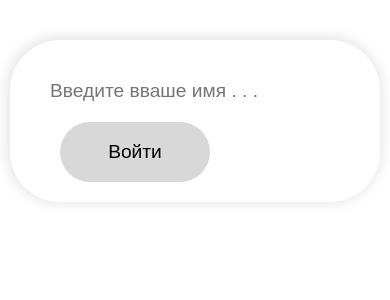
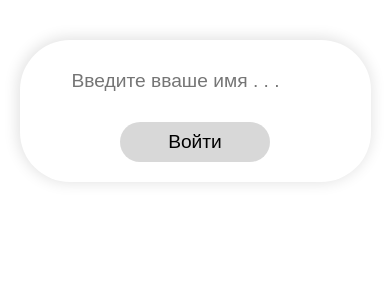
Before and after one commit to Mysteriya/forum-app, an Angular app: page / in a window 390 px wide. Shown: the top 300 px of the page. Built offline with nearby package versions, Linux system fonts and the light colour scheme.

Commit message:
update №9

```diff
--- a/src/app/app.component.scss
+++ b/src/app/app.component.scss
@@ -6,12 +6,11 @@ main{
         position: relative;
         top: 30px;
 
-        border-radius: 50px;
-
         min-width: 90%;
         height: 100%;
 
         box-shadow: -1px -1px 15px 1px rgb(224, 224, 224);
+        border-radius: 50px;
 
         margin: 10px;
 
--- a/src/app/app.component.ts
+++ b/src/app/app.component.ts
@@ -1,5 +1,5 @@
 import { Component } from '@angular/core';
-import { RouterOutlet } from '@angular/router';
+import { Router, RouterOutlet } from '@angular/router';
 
 @Component({
   selector: 'app-root',
@@ -9,4 +9,18 @@ import { RouterOutlet } from '@angular/router';
   styleUrl: './app.component.scss'
 })
 
-export class AppComponent {}
+export class AppComponent {
+  constructor(private router: Router){}
+
+      public ngOnInit(): void {
+        const data = window.localStorage.getItem("forumUser")
+
+        if(data !== null){
+          this.router.navigate(['/publication'])
+
+        }else{
+          this.router.navigate(['/'])
+
+        }
+      }
+}
--- a/src/components/comment/comment.component.html
+++ b/src/components/comment/comment.component.html
@@ -11,7 +11,7 @@
     <div>
       <p class="name">{{ comment.userName }}</p>
     </div>
+
+    <p class="text">{{ comment.text }}</p>
   </div>
-
-  <p class="text">{{ comment.text }}</p>
 </div>
--- a/src/components/comment/comment.component.scss
+++ b/src/components/comment/comment.component.scss
@@ -1,23 +1,20 @@
 .comment{
-    width: 98%;
+    width: 100%;
     height: 100%;
 
-    padding: 10px;
     margin-top: 20px;
-
     border-radius: 10px;
 
     font-family: 'Courier New', Courier, monospace;
 
-    div{
-        display: flex;
+    .user{
+        padding: 10px;
 
         .name{
             text-decoration: underline;
         }
-    }
-
-    .text{
-        margin-top: 15px;
+        .text{
+            margin-top: 10px;
+        }
     }
 }
--- a/src/components/header/header.component.html
+++ b/src/components/header/header.component.html
@@ -1,8 +1,8 @@
 <header class="header">
-  <button id="buttonComponent" (click)="isOpenWindow = !isOpenWindow">
+  <div class="searchPublications">
+    <!-- <button id="buttonComponent" (click)="isOpenWindow = !isOpenWindow">
       Категории
-  </button>
-
+    </button> -->
     <modal-window [isOpen]="isOpenWindow">
       @for(item of categoriesName; track item.name){
       <button
@@ -24,4 +24,5 @@
       [(ngModel)]="searchInput"
     />
     <!-- <button id="buttonComponent" (click)="search()">Поиск</button> -->
+  </div>
 </header>
--- a/src/components/header/header.component.scss
+++ b/src/components/header/header.component.scss
@@ -12,39 +12,41 @@
   }
 
 header {
-  display: flex;
-  align-items: center;
-  justify-content: center;
-
   width: 100%;
-  height: 70px;
+  height: 25%;
 
   background-color: rgba(219, 219, 219, 0.552);
 
   border-radius: 50px;
 
-  input {
-    margin-left: 20px;
+  .searchPublications{
+    display: flex;
+    justify-content: center;
 
+    padding: 10px;
+
+    #inputComponent {
       width: 40%;
-    height: 0px;
+      height: 100%;
+
+      padding: 10px;
     }
 
-  .buttonCaregory{
-    width: 160px;
-    height: 50px;
+    #buttonComponent{
+      width: 20%;
+      height: 100%;
 
-    padding: 5px;
-    margin-top: 10px;
-    margin-left: 5px;
+      padding: 9px;
 
       border-radius: 50px;
       border: none;
 
       font-size: larger;
+      text-align: center;
 
       background-color: rgba(184, 184, 184, 0.542);
 
       @include ah()
     }
   }
+}
--- a/src/pages/fullPage/fullpage.component.scss
+++ b/src/pages/fullPage/fullpage.component.scss
@@ -16,21 +16,13 @@
 
         border-top: 1px solid black;
 
-        .comment-input{
-            width: 80%;
-            height: 5px;
-        }
-        .comment-button{
-            margin-left: 35px;
-        }
+        .inputBlock{
+            display: flex;
+            justify-content: space-between;
 
-        .comments{
-            div{
-                input{
-                    height: 5px;
-                    width: 80%;
-                    margin-right: 20px;
-                }
+            .comment-input{
+                width: 80%;
+                height: 5px;
             }
         }
     }
--- a/src/pages/itemsList/itemslist.component.ts
+++ b/src/pages/itemsList/itemslist.component.ts
@@ -30,7 +30,6 @@ class itemsListComponent implements OnInit {
 
     this.items = data === '[]' ? '[]' : data
 
-    console.log(this.items)
     this.isMount = isMount
   }
 
--- a/src/pages/login/login.component.html
+++ b/src/pages/login/login.component.html
@@ -1,5 +1,5 @@
-<div id="page">
-  <div>
+<div class="loginBlock">
+  <div class="login">
     <input
       id="inputComponent"
       type="text"
--- a/src/pages/login/login.component.scss
+++ b/src/pages/login/login.component.scss
@@ -1,17 +1,35 @@
-#page{
-    display: flex;
-    justify-content: center;
-    align-items: center;
 
+@media (max-width: 500px) {
+    .login{
+        flex-direction: column;
+    }
+    button{
+        margin-right: 30px;
+        margin-top: 20px;
+    }
+}
+
+
+.loginBlock{
     width: 100%;
     height: 100%;
 
+    .login{
+        display: flex;
 
-    div{
+        justify-content: center;
+        align-items: center;
+
+        padding: 20px;
+
         button{
             margin-left: 30px;
             width: 150px;
             height: 60px;
         }
+
+        #inputComponent{
+            padding: 10px;
+        }
     }
 }
--- a/src/pages/login/login.component.ts
+++ b/src/pages/login/login.component.ts
@@ -11,18 +11,10 @@ export @Component({
     styleUrl: './login.component.scss'
 })
 
-class LoginPageComponent implements OnInit {
+class LoginPageComponent {
     inputName = ''
 
     constructor(private router: Router){}
-
-    public ngOnInit(): void {
-        const data = window.localStorage.getItem("forumUser")
-
-        if(data !== null){
-            this.router.navigate(['/publication'])
-        }
-    }
 
     acceptName(){
         if(this.inputName !== ''){
--- a/src/styles.scss
+++ b/src/styles.scss
@@ -32,8 +32,6 @@
     @include ah()
 }
 #inputComponent{
-    padding: 20px;
-
     font-size: larger;
 
     border: none;
```
Lines whose indentation alone changed are shown as unchanged.
